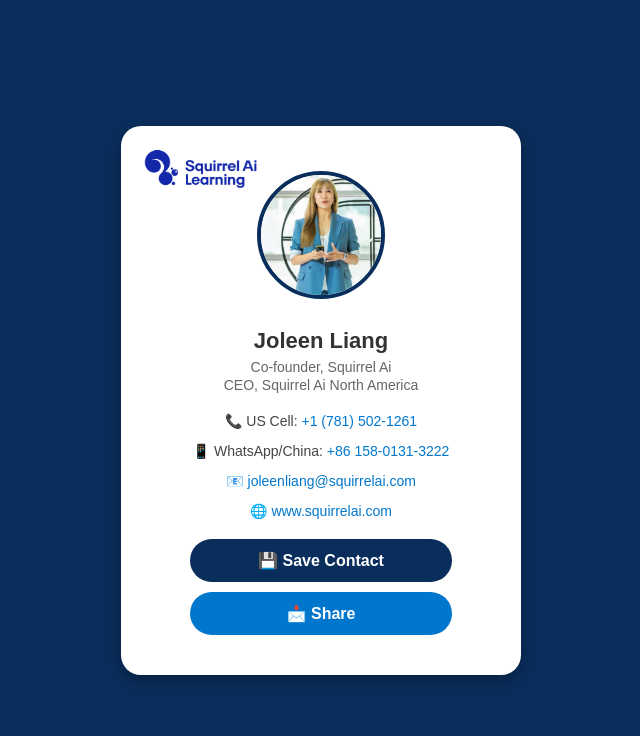
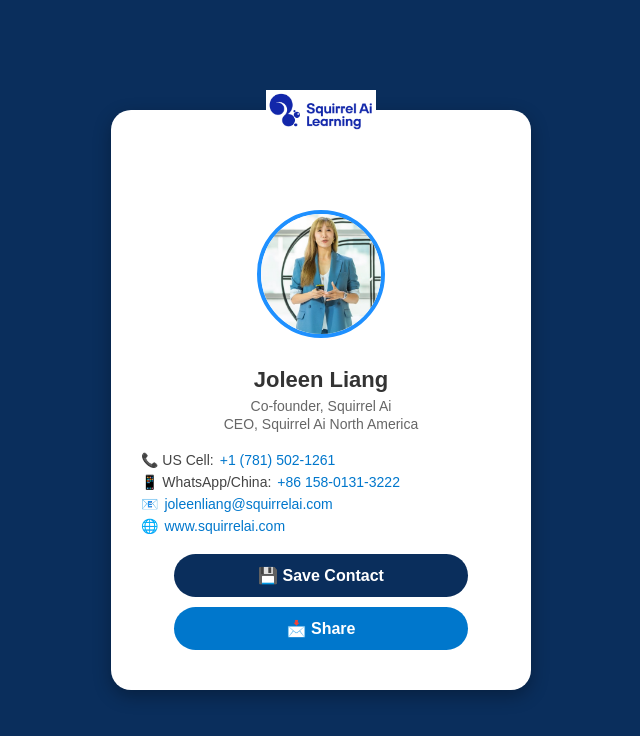
Before and after one commit to SquirrelAI/squirrelai.github.io, a plain HTML site: page index.html in a window 1280 px wide. Shown: the whole page, without its empty margins (319-959 px from the left). Drawn offline with Linux system fonts and the light colour scheme.

Commit message:
Update style.css

```diff
--- a/style.css
+++ b/style.css
@@ -9,20 +9,21 @@ body {
 }
 
 .card {
-  background: white;
+  background: #fff;
   border-radius: 20px;
   box-shadow: 0 6px 18px rgba(0,0,0,0.3);
   text-align: center;
-  padding: 30px;
-  width: 340px;
+  padding: 40px 30px 30px;
+  width: 360px;
   position: relative;
 }
 
 .logo {
-  width: 120px;
-  position: absolute;   /* 让 logo 可以自由定位 */
-  top: 20px;            /* 距离卡片顶部 40px，根据实际需要调整 */
-  left: 20px;           /* 向左对齐，数值可调 */
+  width: 110px;
+  position: absolute;
+  top: -20px;   /* 提高 logo，让它覆盖到头像上方 */
+  left: 50%;
+  transform: translateX(-50%);
 }
 
 .avatar {
@@ -30,10 +31,9 @@ body {
   height: 120px;
   border-radius: 50%;
   object-fit: cover;
-  margin: 15px 0;
-  border: 4px solid #0A2E5C; /* 亮蓝色边框 (DodgerBlue) */
+  margin: 60px 0 15px; /* 给 logo 留空间 */
+  border: 4px solid #1E90FF; /* 亮蓝色边框 (DodgerBlue) */
 }
-
 
 h2 {
   margin: 10px 0 5px;
@@ -51,11 +51,23 @@ h2 {
   margin: 20px 0;
   font-size: 14px;
   color: #444;
+  text-align: left;
+}
+
+.info p {
+  margin: 6px 0;
+  display: flex;
+  align-items: center;
+  gap: 6px;
 }
 
 .info a {
   color: #0077cc;
   text-decoration: none;
+}
+
+.info a:hover {
+  text-decoration: underline;
 }
 
 .btn {
@@ -67,12 +79,13 @@ h2 {
   border-radius: 25px;
   text-decoration: none;
   font-weight: bold;
-  transition: background 0.3s;
-  width: 70%;
+  transition: background 0.3s, transform 0.2s;
+  width: 75%;
 }
 
 .btn:hover {
   background: #004080;
+  transform: translateY(-2px);
 }
 
 .share {
```
